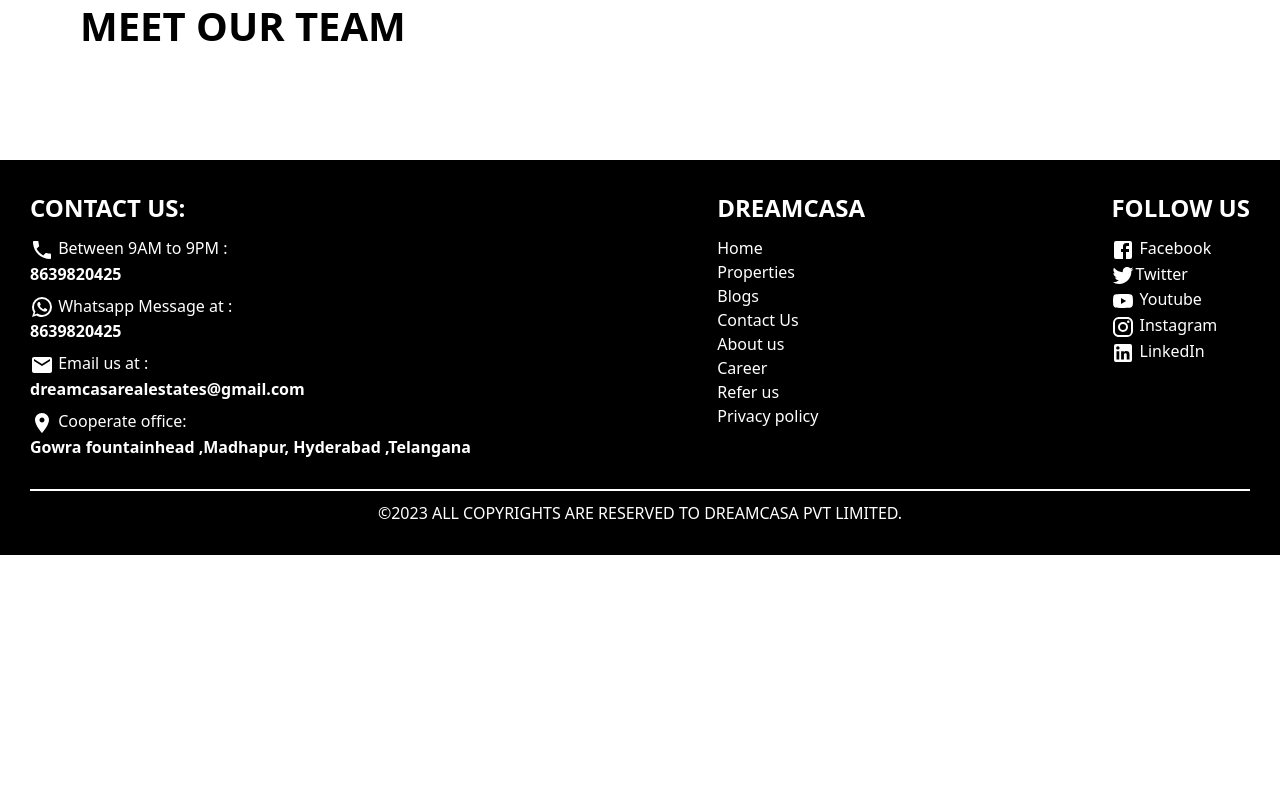
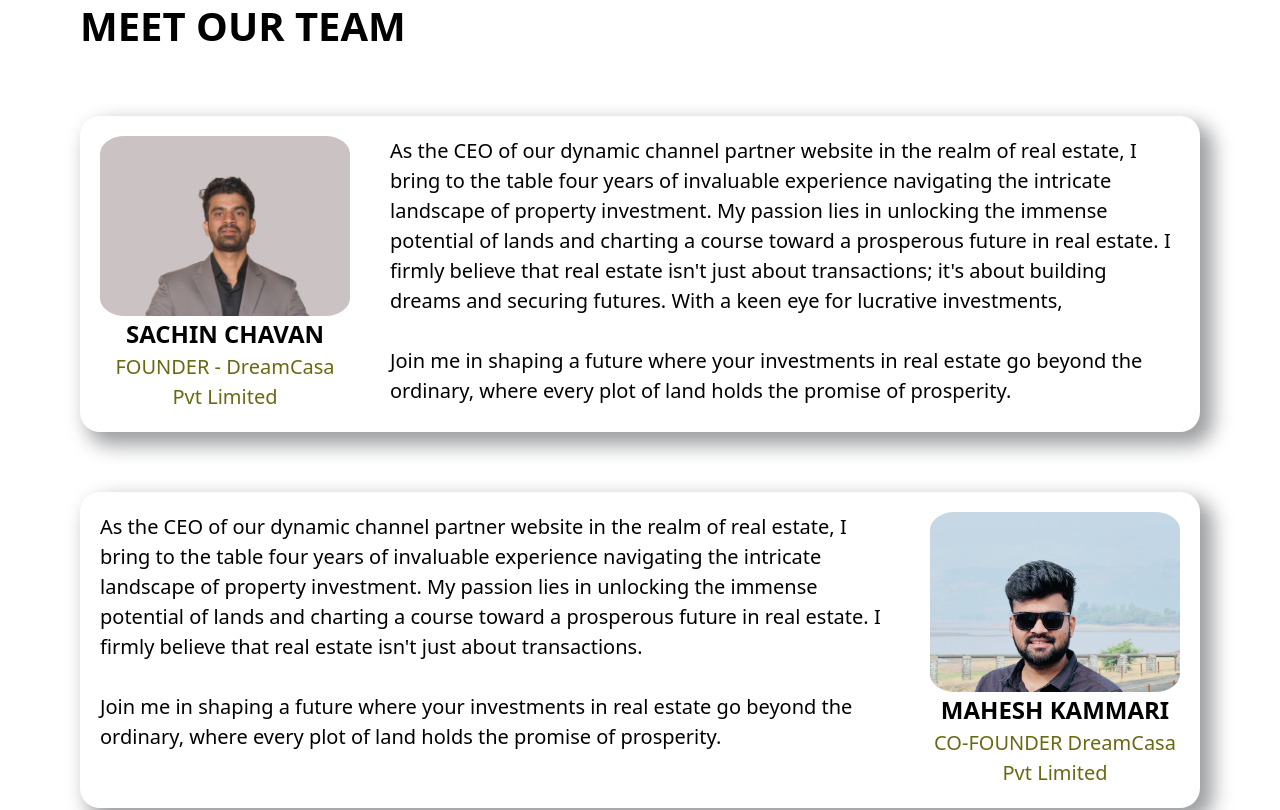
Before and after one commit to sachinchavan11/dreamcasa.in, a Next.js app: page /about in a window 1280 px wide. Shown: the part 1280-2090 px from the top of the page. Before the commit the page ends 1835 px from the top, so only its background shows below. Built offline with nearby package versions, Linux system fonts and the light colour scheme; a web font is replaced by a local one.

Commit message:
added our team members

```diff
--- a/src/components/aboutus/index.module.scss
+++ b/src/components/aboutus/index.module.scss
@@ -68,6 +68,7 @@
   }
   .moreInfo {
     font-size: 18px;
+    font-weight: 500;
     color: #555555;
     margin: 10px 0px 24px;
   }
@@ -75,10 +76,12 @@
 
 .team {
   margin: 60px 40px 64px;
+  display: flex;
+  flex-direction: column;
+  gap: 60px;
 
   .teamHeading {
     font-size: 40px;
-    margin-bottom: 64px;
     color: black;
     font-weight: 700;
   }
@@ -87,4 +90,82 @@
     justify-content: space-around;
     gap: 40px;
   }
+  .team_cont {
+    display: flex;
+    padding: 20px;
+    flex-direction: row;
+    // background-color: #efe0dc;
+    border-radius: 20px;
+    justify-content: space-between;
+    box-shadow: 10px 10px 20px 3px rgb(156, 158, 159);
+
+    gap: 40px;
+    .img_main_cont {
+      border-radius: 50%;
+      .img_container {
+        position: relative;
+        height: 180px;
+        width: 250px;
+        background-position: top;
+        img {
+          border-radius: 10%;
+        }
+      }
+      h2 {
+        font-size: 24px;
+        font-weight: 700;
+        text-align: center;
+      }
+      p {
+        font-size: 20px;
+        font-weight: 500;
+        text-align: center;
+        color: rgb(105, 105, 20);
+      }
+    }
+
+    .founder_desc {
+      font-size: 20px;
+      font-weight: 500;
+    }
+  }
+  .team_cont_1 {
+    display: flex;
+    flex-direction: row;
+    padding: 20px;
+    justify-content: space-between;
+    gap: 40px;
+    // background-color: #d9e0e7;
+    border-radius: 20px;
+    box-shadow: 10px 10px 20px 3px rgb(156, 158, 159);
+
+    .img_main_cont {
+      border-radius: 50%;
+      .img_container {
+        position: relative;
+        height: 180px;
+        width: 250px;
+        background-position: top;
+
+        img {
+          border-radius: 10%;
+        }
+      }
+      h2 {
+        font-size: 24px;
+        font-weight: 700;
+        text-align: center;
+      }
+      p {
+        font-size: 20px;
+        font-weight: 500;
+        text-align: center;
+        color: rgb(105, 105, 20);
+      }
+    }
+    .founder_desc {
+      font-size: 20px;
+      font-weight: 500;
+    }
+  }
 }
--- a/src/components/aboutus/index.tsx
+++ b/src/components/aboutus/index.tsx
@@ -1,6 +1,7 @@
 import React from 'react';
 import styles from './index.module.scss';
 import Link from 'next/link';
+import Image from 'next/image';
 
 const Aboutus = () => {
   return (
@@ -20,7 +21,7 @@
           </h1>
           <h1 className={`${styles.title}`}>Since 2020</h1>
           <p className={`${styles.description}`}>
-            ONE  OF THE TOP REALESTATE CHANNEL PARTNER FIRM IN HYDERABAD
+            ONE OF THE TOP REALESTATE CHANNEL PARTNER FIRM IN HYDERABAD
           </p>
         </div>
       </div>
@@ -46,6 +47,69 @@
       </div>
       <div className={`${styles.team}`}>
         <h1 className={`${styles.teamHeading}`}>MEET OUR TEAM</h1>
+        <div className={styles.team_cont}>
+          <div className={styles.img_main_cont}>
+            <div className={styles.img_container}>
+              <Image
+                src="/images/team/founder.jpg"
+                alt="founder_pic"
+                layout="fill"
+                objectFit="cover"
+              />
+            </div>
+            <h2>SACHIN CHAVAN</h2>
+            <p>FOUNDER - <span>DreamCasa Pvt Limited</span></p>
+          </div>
+          <div>
+            <p className={styles.founder_desc}>
+              As the CEO of our dynamic channel partner website in the realm of
+              real estate, I bring to the table four years of invaluable
+              experience navigating the intricate landscape of property
+              investment. My passion lies in unlocking the immense potential of
+              lands and charting a course toward a prosperous future in real
+              estate. I firmly believe that real estate isn't just about
+              transactions; it's about building dreams and securing futures.
+              With a keen eye for lucrative investments,
+              <br></br>
+              <br></br>
+              <p>
+                Join me in shaping a future where your investments in real
+                estate go beyond the ordinary, where every plot of land holds
+                the promise of prosperity.
+              </p>
+            </p>
+          </div>
+        </div>
+        <div className={styles.team_cont_1}>
+          <p className={styles.founder_desc}>
+            As the CEO of our dynamic channel partner website in the realm of
+            real estate, I bring to the table four years of invaluable
+            experience navigating the intricate landscape of property
+            investment. My passion lies in unlocking the immense potential of
+            lands and charting a course toward a prosperous future in real
+            estate. I firmly believe that real estate isn't just about
+            transactions.
+            <br></br>
+            <br></br>
+            <p>
+              Join me in shaping a future where your investments in real estate
+              go beyond the ordinary, where every plot of land holds the promise
+              of prosperity.
+            </p>
+          </p>
+          <div className={styles.img_main_cont}>
+            <div className={styles.img_container}>
+              <Image
+                src="/images/team/co-founder.jpeg"
+                alt="founder_pic"
+                layout="fill"
+                objectFit="cover"
+              />
+            </div>
+            <h2>MAHESH KAMMARI</h2>
+            <p>CO-FOUNDER <span>DreamCasa Pvt Limited</span></p>
+          </div>
+        </div>
       </div>
     </div>
   );
```
Also changed, not shown: public/images/team/co-founder.jpeg (added), public/images/team/founder.jpg (added).
